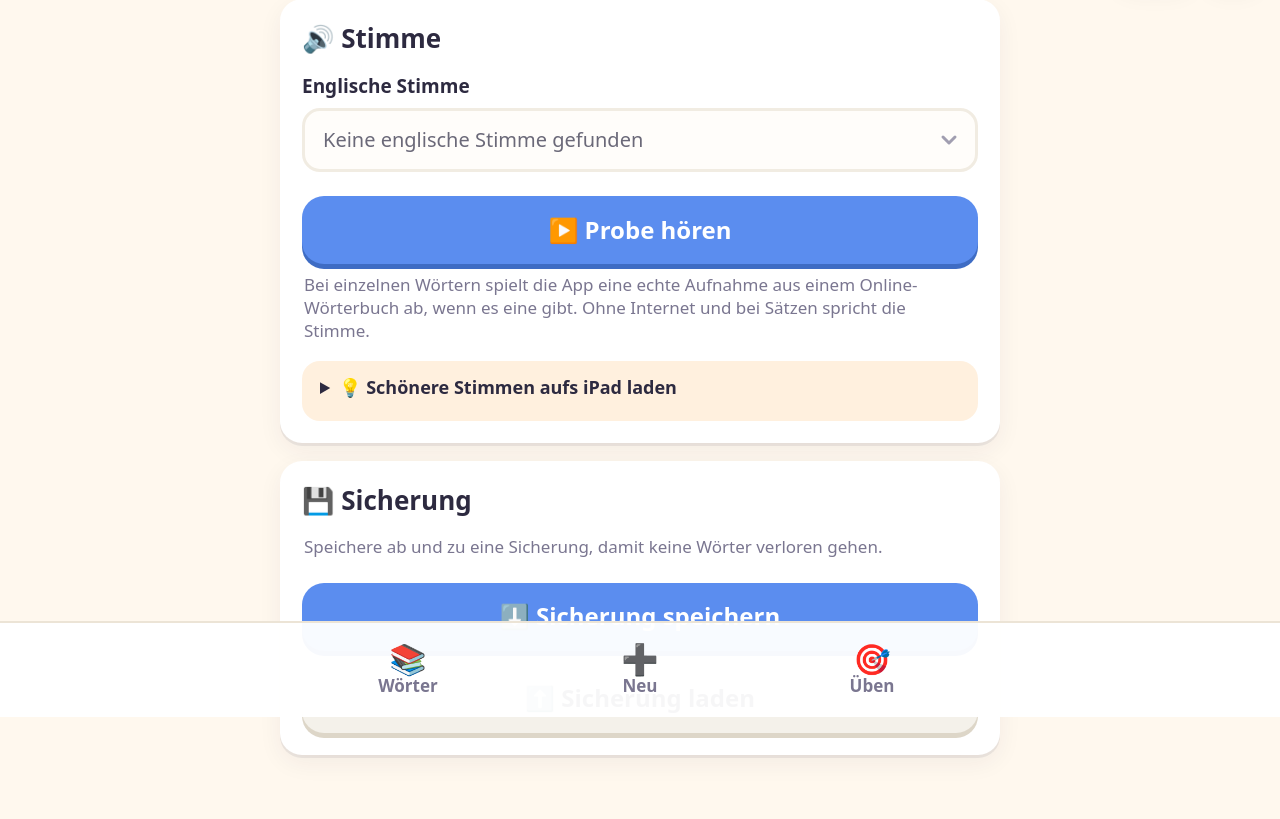
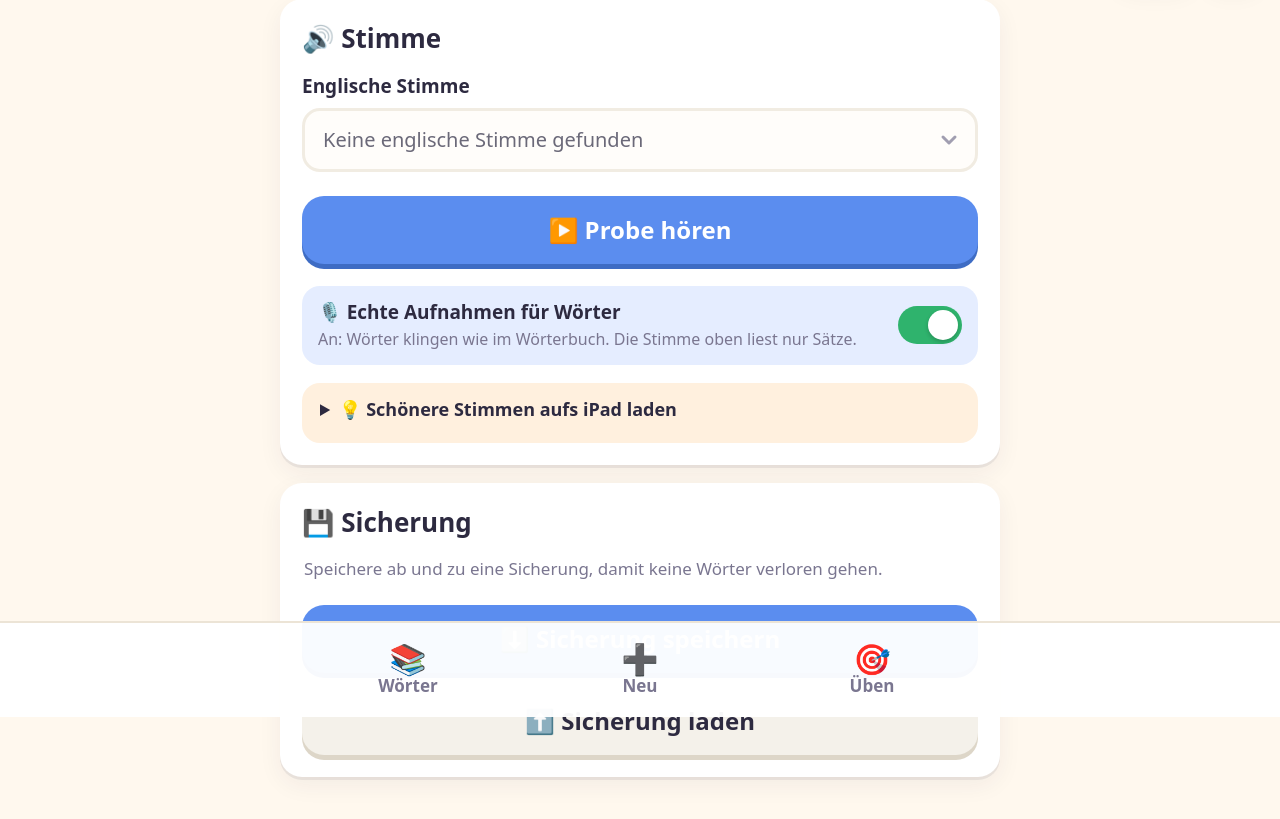
Before and after one commit to esaberi86-beep/vokabel-app, a plain HTML site: page index.html in a window 1280 px wide. Both pictures are taken after a click on the button "⚙️". Shown: the part 83-902 px from the top of the page. Drawn offline with Linux system fonts and the light colour scheme.

Commit message:
Schalter für echte Aufnahmen, Automatisch zeigt Stimmennamen
Bisher klangen Wörter immer gleich, weil die echte Aufnahme die gewählte Stimme übergeht.
Jetzt lässt sich das in den Einstellungen ausschalten, und die Erklärung steht direkt dabei.

Co-Authored-By: Claude Opus 5.5 <noreply@anthropic.com>

```diff
--- a/index.html
+++ b/index.html
@@ -289,6 +289,22 @@
     background-repeat: no-repeat; background-position: right 16px center;
   }
   .note { color: var(--muted); font-size: 17px; margin: 10px 2px 0; }
+  .switch-row {
+    display: flex; align-items: center; gap: 16px; margin: 22px 0 0; padding: 14px 16px;
+    background: var(--blue-soft); border-radius: 18px; cursor: pointer;
+  }
+  .switch-row span { flex: 1; }
+  .switch-row small { display: block; font-weight: 500; color: var(--muted); font-size: 16px; margin-top: 4px; }
+  .switch {
+    -webkit-appearance: none; appearance: none; flex: none; margin: 0;
+    width: 64px; height: 38px; border-radius: 19px; background: #cfcabf; position: relative; transition: .2s; cursor: pointer;
+  }
+  .switch::after {
+    content: ''; position: absolute; top: 4px; left: 4px; width: 30px; height: 30px; border-radius: 50%;
+    background: #fff; box-shadow: 0 2px 4px rgba(0,0,0,.2); transition: .2s;
+  }
+  .switch:checked { background: var(--green); }
+  .switch:checked::after { left: 30px; }
   .tip { margin-top: 18px; background: var(--orange-soft); border-radius: 18px; padding: 14px 18px; font-size: 18px; }
   .tip summary { font-weight: 700; cursor: pointer; min-height: 32px; }
   .tip ol { margin: 10px 0 0; padding-left: 24px; }
@@ -402,7 +418,11 @@
       <select class="field select" id="voiceSel"></select>
       <div class="note" id="voiceNow"></div>
       <button class="btn blue" id="btnVoiceTest">▶️ Probe hören</button>
-      <p class="note">Bei einzelnen Wörtern spielt die App eine echte Aufnahme aus einem Online-Wörterbuch ab, wenn es eine gibt. Ohne Internet und bei Sätzen spricht die Stimme.</p>
+
+      <label class="switch-row" for="recToggle">
+        <span>🎙️ Echte Aufnahmen für Wörter<small id="recNote"></small></span>
+        <input type="checkbox" id="recToggle" class="switch">
+      </label>
       <details class="tip">
         <summary>💡 Schönere Stimmen aufs iPad laden</summary>
         <ol>
@@ -718,6 +738,7 @@
     const my = ++sayToken;
     stopAll();
     setTalking(btn, true);
+    if (data.settings.recordings === false) { speak(text, btn); return; } // Aufnahmen ausgeschaltet
     let url = storedAudio(text);
     if (url === undefined && navigator.onLine !== false) {
       url = await findAudio(text);
@@ -747,6 +768,11 @@
 
   // ================= Einstellungen =================
   function renderSettings() {
+    const rec = data.settings.recordings !== false;
+    $('recToggle').checked = rec;
+    $('recNote').textContent = rec
+      ? 'An: Wörter klingen wie im Wörterbuch. Die Stimme oben liest nur Sätze.'
+      : 'Aus: Alles wird mit der Stimme oben gesprochen.';
     const sel = $('voiceSel');
     sel.innerHTML = '';
     if (!hasTTS || !voices.length) {
@@ -756,7 +782,7 @@
       return;
     }
     sel.disabled = false;
-    sel.appendChild(new Option('✨ Automatisch (beste Stimme)', ''));
+    sel.appendChild(new Option('✨ Automatisch (' + voices[0].name + ')', ''));
     voices.forEach(v => sel.appendChild(new Option((/GB$/i.test(normLang(v.lang)) ? '🇬🇧 ' : '🇺🇸 ') + v.name, v.voiceURI)));
     sel.value = data.settings.voice && voices.some(v => v.voiceURI === data.settings.voice) ? data.settings.voice : '';
     $('voiceNow').textContent = voice ? 'Es spricht: ' + voice.name : '';
@@ -766,6 +792,11 @@
     save();
     loadVoices();
     saySentence('Hello! The dog is very big.', $('btnVoiceTest'));
+  };
+  $('recToggle').onchange = () => {
+    data.settings.recordings = $('recToggle').checked;
+    save();
+    renderSettings();
   };
   $('btnVoiceTest').onclick = () => saySentence('Hello! The dog is very big.', $('btnVoiceTest'));
 
--- a/sw.js
+++ b/sw.js
@@ -1,6 +1,6 @@
 // Offline-Speicher für die Vokabel-App.
 // Bei jeder Änderung an der App die Versionsnummer erhöhen.
-const CACHE = 'vokabel-app-v3';
+const CACHE = 'vokabel-app-v4';
 const FILES = ['./', './index.html', './manifest.webmanifest', './icon-180.png', './icon-192.png', './icon-512.png'];
 
 self.addEventListener('install', (e) => {
```
